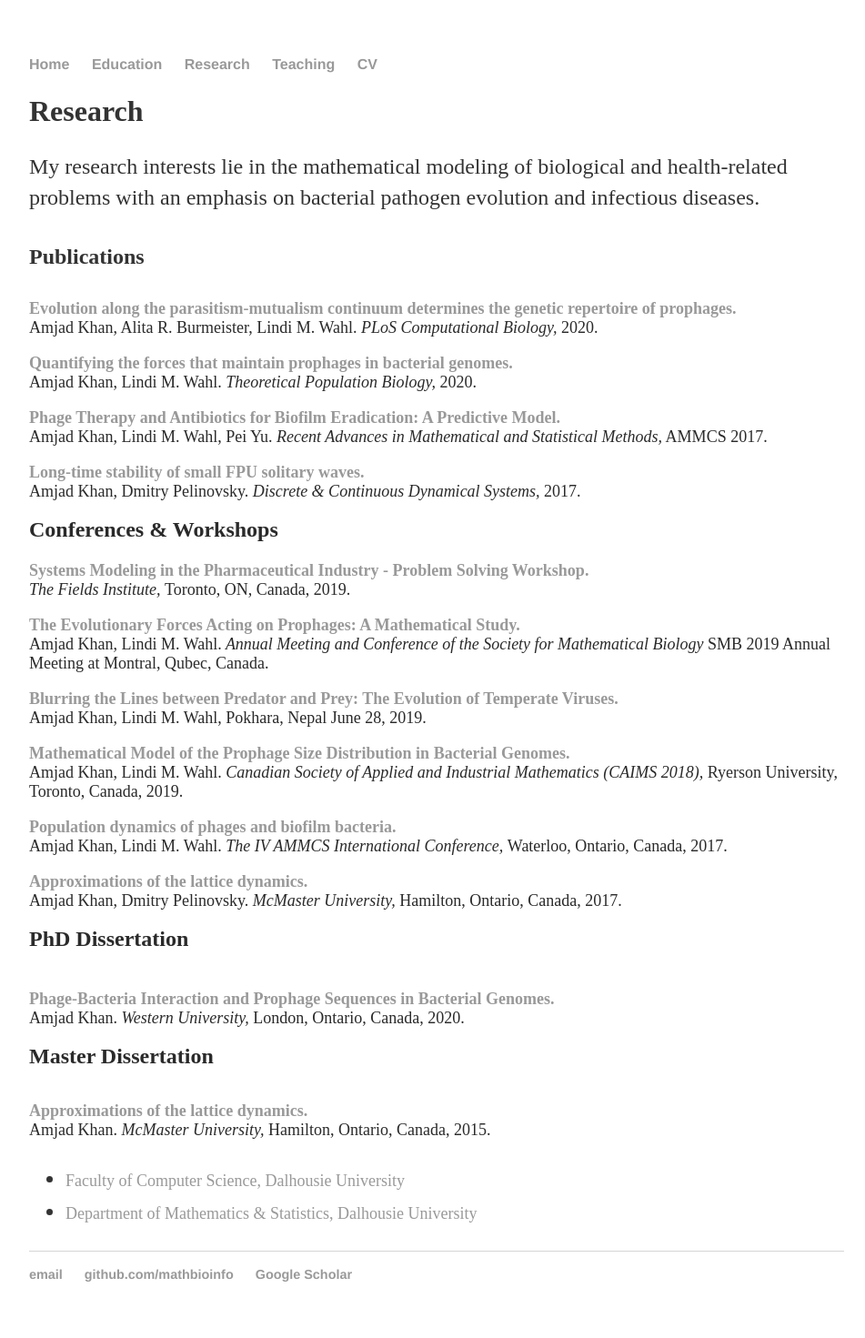
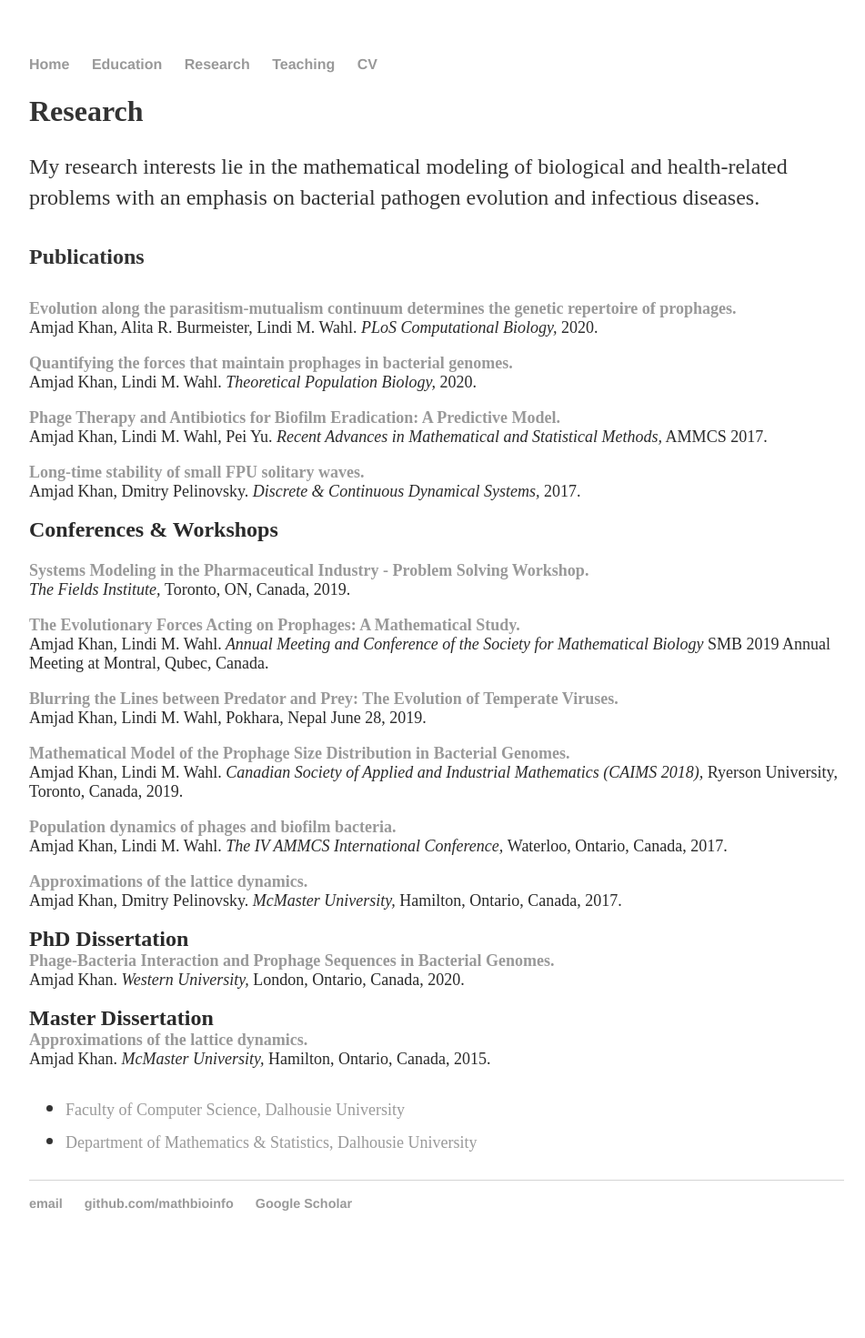
Before and after one commit to MathBioInfo/amjadkhan, a Jekyll site: the page built from Research/index.html, in a window 1280 px wide. Shown: the whole page at 91% size, without its empty margins (160-1111 px from the left). Built offline with Jekyll 4.4.1, drawn with Linux system fonts in a browser that asks for light colours; after the commit the page ends 1393 px from its top, so only the background shows below that.

Commit message:
Update index.html

```diff
--- a/Research/index.html
+++ b/Research/index.html
@@ -63,13 +63,11 @@
 	</strong></a><br />Amjad Khan, Dmitry Pelinovsky.<em> McMaster University, </em> Hamilton, Ontario, Canada, 2017.
 	</font><br /><br /><font color="#2a2a2a" size="4">
         <font size="5"><b>PhD Dissertation</b></font><br>
-	<br></br>
 	<a href="https://ir.lib.uwo.ca/etd/6957/">
 	<strong> Phage-Bacteria Interaction and Prophage Sequences in Bacterial Genomes.
 	</strong></a><br />Amjad Khan.<em> Western University, </em> London, Ontario, Canada, 2020.
 	</font><br /><br /><font color="#2a2a2a" size="4">
 	<font size="5"><b>Master Dissertation</b></font><br>
-	</font><br /><br /><font color="#2a2a2a" size="4">
 	<a href="https://macsphere.mcmaster.ca/handle/11375/17274">
 	<strong> Approximations of the lattice dynamics.
 	</strong></a><br />Amjad Khan.<em> McMaster University, </em> Hamilton, Ontario, Canada, 2015.
```
